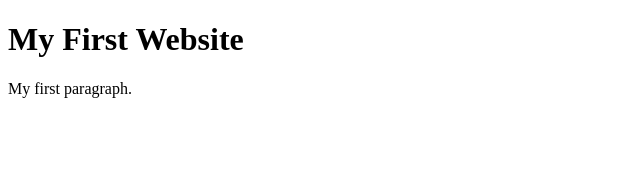
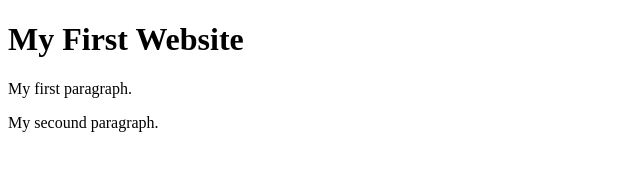
Before and after one commit to prpwien/codersrank-template, a website: page index.html in a window 1280 px wide. Shown: the whole page, without its empty margins (0-640 px from the left). Drawn offline with Linux system fonts and the light colour scheme.

Commit message:
Add new paragraph

```diff
--- a/index.html
+++ b/index.html
@@ -7,6 +7,7 @@
 
     <h1>My First Website</h1>
     <p>My first paragraph.</p>
+    <p>My secound paragraph.</p>
 
   </body>
 </html>
```
